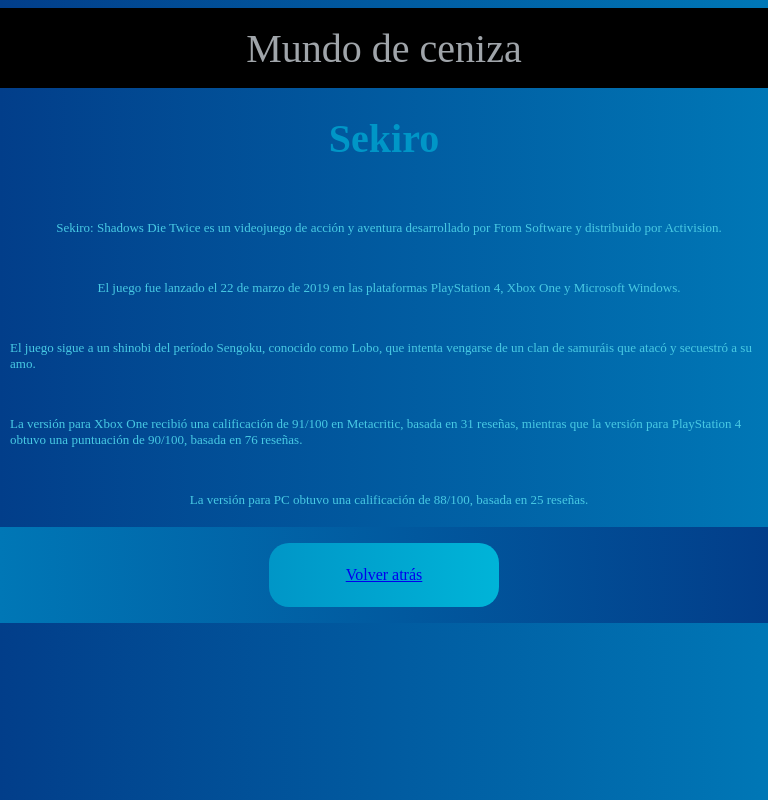
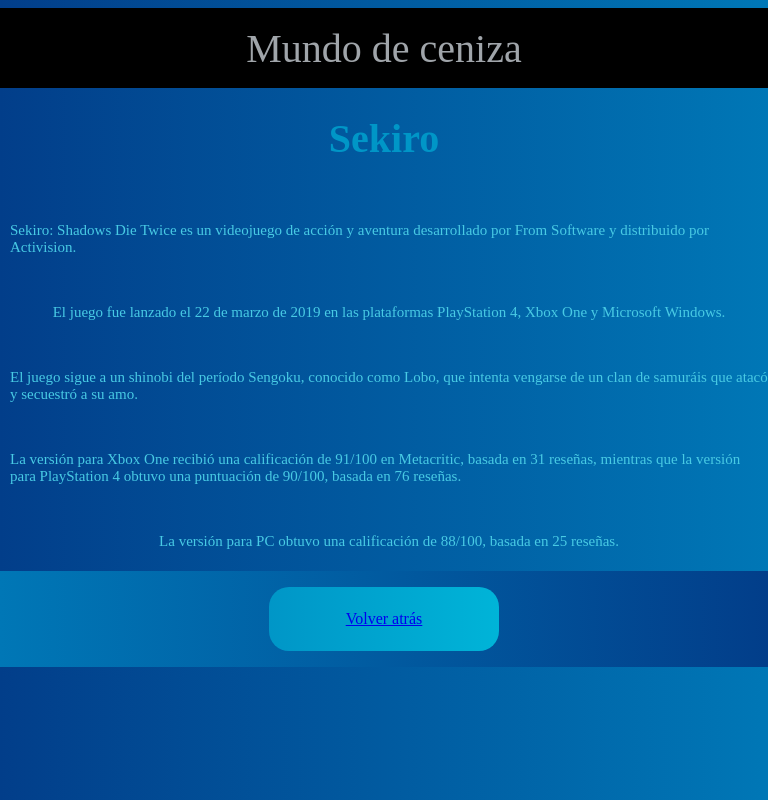
Before and after one commit to AlejandroLaredo005/PaginaWeb.github.io, a plain HTML site: page sekiro.html in a window 768 px wide. Drawn offline with Linux system fonts and the light colour scheme.

Commit message:
Termino del todo las fotos y las descripciones

```diff
--- a/styles/stylesDescripciones.css
+++ b/styles/stylesDescripciones.css
@@ -89,3 +89,13 @@ footer nav:hover{
         height: auto;
     }
 }
+
+@media screen and (min-width: 768px) and (max-width: 1024px){
+    p{
+        font-size: 15px;
+    }
+
+    div{
+        height: auto;
+    }
+}
--- a/styles/stylesJuegos.css
+++ b/styles/stylesJuegos.css
@@ -80,11 +80,15 @@ body {
 }
 
 @media only screen and (max-width: 768px){
+    body{
+        overflow-x: hidden;
+    }
 
     .caja{
         width: 47vw;
         height: auto;
         flex-direction: column;
+        padding-right: 185px;
     }
     .caja div{
         height: auto;
@@ -95,6 +99,7 @@ body {
         width: 47vw;
         height: auto;
         flex-direction: column;
+        padding-right: 185px;
     }
 
     .caja2 div{
@@ -106,3 +111,30 @@ body {
         width: 80vw;
     }
 }
+
+@media screen and (min-width: 768px) and (max-width: 1024px){
+    body{
+        overflow-x: hidden;
+        overflow-y: hidden;
+    }
+
+    .caja{
+        width: auto;
+        height: auto;
+
+    }
+    .caja div{
+        height: auto;
+        width: auto;
+    }
+
+    .caja2{
+        width: auto;
+        height: auto;
+
+    }
+    .caja2 div{
+        height: auto;
+        width: auto;
+    }
+}
```
